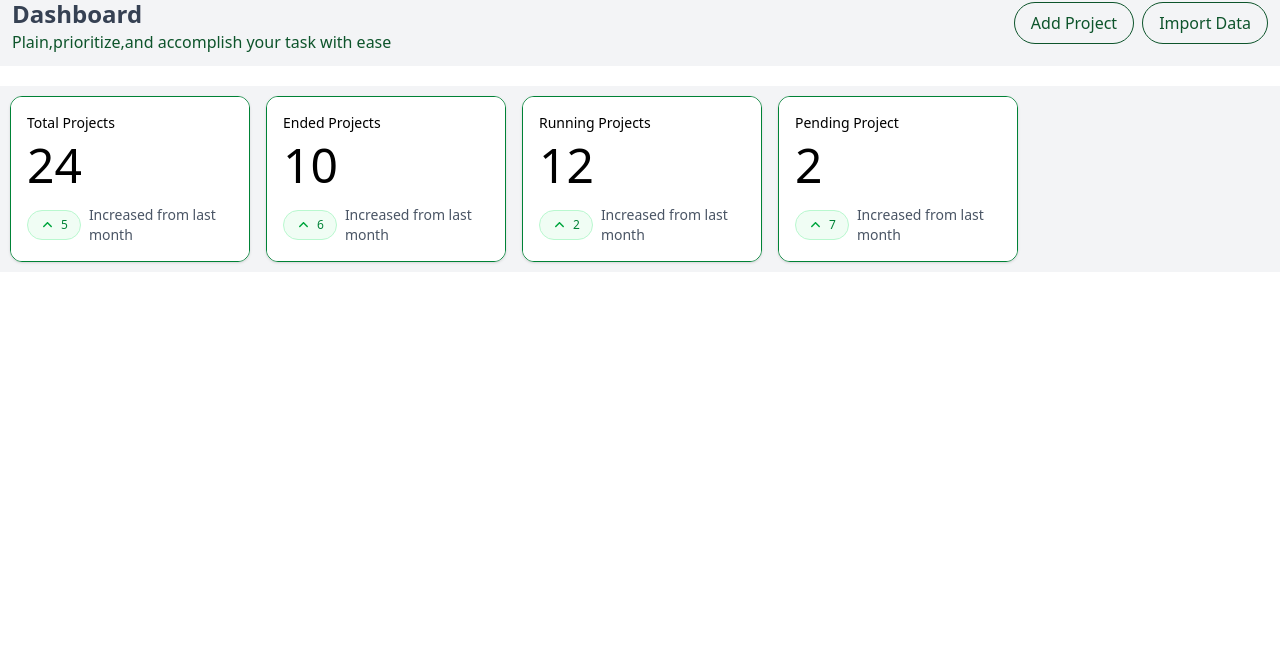
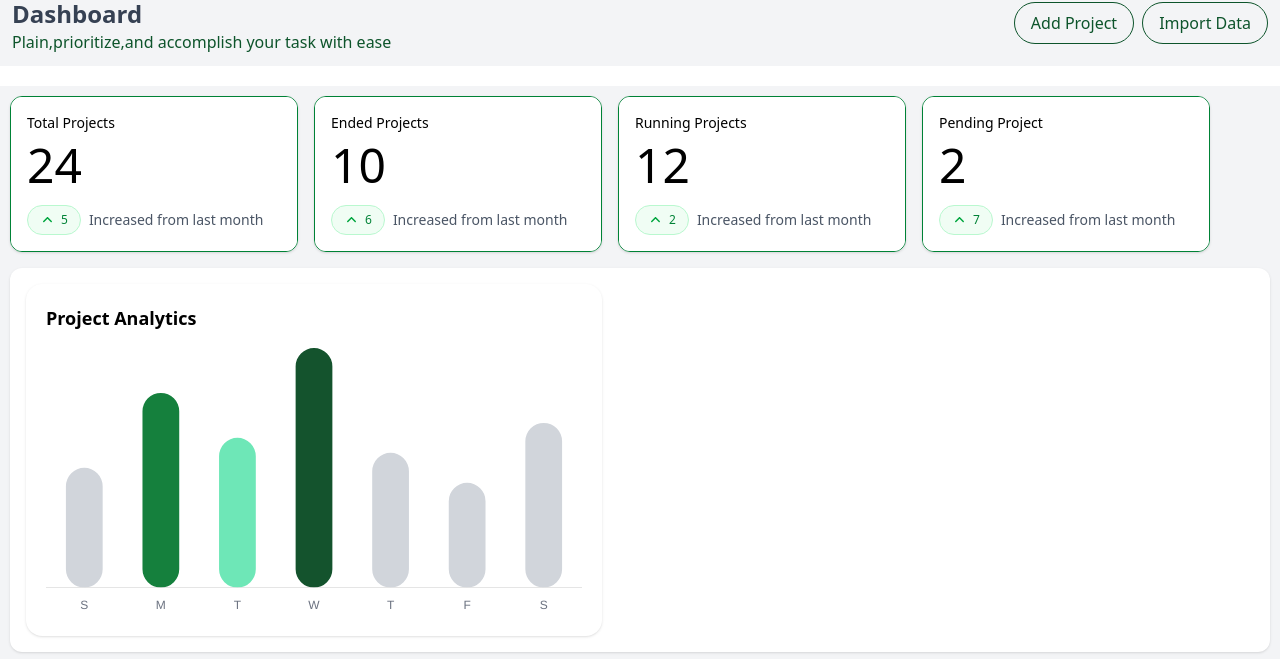
Before and after one commit to kumkumks/React_learning, a React (Vite) app in the folder day1/: page / in a window 1280 px wide. Shown: the part 243-902 px from the top of the page. Before the commit the page ends 800 px from the top, so only its background shows below. Built offline with nearby package versions, Linux system fonts and the light colour scheme.

Commit message:
feat: add chart component for project analytics; update Dashboard to include BarChart and enhance Card styling

```diff
--- a/day1/package.json
+++ b/day1/package.json
@@ -17,7 +17,9 @@
     "@fortawesome/react-fontawesome": "^3.2.0",
     "@tailwindcss/vite": "^4.1.18",
     "bootstrap": "^5.3.8",
+    "chart.js": "^4.5.1",
     "react": "^19.2.0",
+    "react-chartjs-2": "^5.3.1",
     "react-dom": "^19.2.0",
     "tailwindcss": "^4.1.18"
   },
--- a/day1/src/component/button.jsx
+++ b/day1/src/component/button.jsx
@@ -1,6 +1,6 @@
 import React from 'react'
 
-const Button = () => {
+const Button = ({text}) => {
   return (
     <div className='flex items-center w-auto mt-1'>
        <button className='button-style me-2'>Add Project</button>
--- /dev/null
+++ b/day1/src/component/chart.jsx
@@ -0,0 +1,66 @@
+import React from "react";
+import {
+  Chart as ChartJS,
+  CategoryScale,
+  LinearScale,
+  BarElement,
+  Tooltip,
+  Legend,
+} from "chart.js";
+import { Bar } from "react-chartjs-2";
+// 🔥 register (mandatory)
+ChartJS.register(CategoryScale, LinearScale, BarElement, Tooltip, Legend);
+
+const ProjectAnalyticsChart = () => {
+  const data = {
+    labels: ["S", "M", "T", "W", "T", "F", "S"],
+    datasets: [
+      {
+        label: "Projects",
+        data: [40, 65, 50, 80, 45, 35, 55],
+        backgroundColor: [
+          "#d1d5db", // grey striped feel
+          "#15803d", // dark green
+          "#6ee7b7", // light green
+          "#14532d", // darkest green
+          "#d1d5db",
+          "#d1d5db",
+          "#d1d5db",
+        ],
+        borderRadius: 20, // 🔥 rounded bars
+        borderSkipped: false, // 🔥 rounded bars
+        barPercentage: 0.6, // 🔥 responsive bar width
+        categoryPercentage: 0.8,
+      },
+    ],
+  };
+
+  const options = {
+    responsive: true,
+    maintainAspectRatio: true,
+    aspectRatio: 2,
+    plugins: {
+      legend: { display: false },
+      tooltip: { enabled: true },
+    },
+    scales: {
+      x: {
+        grid: { display: false },
+        ticks: { color: "#6b7280" },
+      },
+      y: {
+        display: false, // 🔥 hide Y axis like design
+        grid: { display: false },
+      },
+    },
+  };
+
+  return (
+    <div className="bg-white p-5 rounded-2xl shadow-sm w-full max-w-xl">
+      <h3 className="text-lg font-semibold mb-4">Project Analytics</h3>
+      <Bar data={data} options={options} />
+    </div>
+  );
+};
+
+export default ProjectAnalyticsChart;
--- a/day1/src/component/dashboard.jsx
+++ b/day1/src/component/dashboard.jsx
@@ -1,15 +1,20 @@
 import React from 'react'
 import Card from './card/card.jsx'
 import { Card_data } from './card/card.js'
+import BarChart from './chart.jsx'
 
 const Dashboard = () => {
   return (
-    <div className='bg-gray-100 p-2.5 flex flex-wrap gap-4 mt-2 w-full'>
-      {
-        Card_data.map(card => (
-          <Card key={card.id} title={card.title} value={card.value} trend={card.trendValue} />
-        ))
-      }
+    <div className='bg-gray-100 mt-2 w-full flex justify-center lg:justify-start flex-wrap  p-2.5  gap-4'>
+        {
+          Card_data.map(card => (
+            <Card key={card.id} title={card.title} value={card.value} trend={card.trendValue} />
+          ))
+        }
+      <div className="bg-white flex w-full h-96 rounded-xl shadow p-4">
+        <BarChart />
+
+      </div>
     </div>
   )
 }
--- a/day1/src/index.css
+++ b/day1/src/index.css
@@ -40,7 +40,7 @@ transition-all duration-300;
 }
 
 .card{
-  @apply  w-60 border border-green-700 rounded-xl overflow-hidden shadow-sm cursor-pointer transition-all duration-300;
+  @apply w-full sm:w-80 lg:w-72 border border-green-700 rounded-xl overflow-hidden shadow-sm cursor-pointer transition-all duration-300;
 }
 
 .card:hover .card-header{
```
Also changed, not shown: 1 other file (tests, documents, lock files or other folders).
